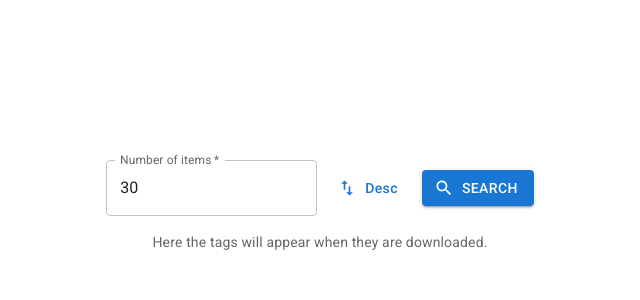
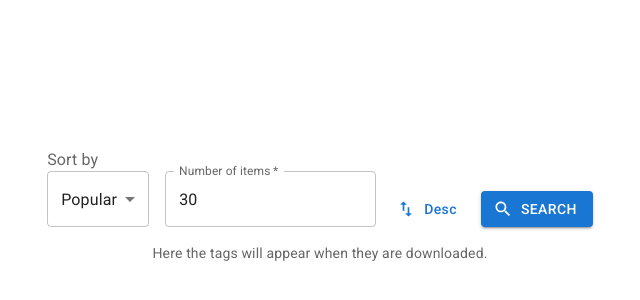
Before and after one commit to MASSHUU12/mediporta-recruitment-task, a React (Vite) app: page / in a window 1280 px wide. Shown: the part 234-534 px from the top of the page, without its empty margins (320-960 px from the left). Built offline with nearby package versions, Linux system fonts and the light colour scheme.

Commit message:
Add SortBy to Menu

```diff
--- a/src/components/Menu.tsx
+++ b/src/components/Menu.tsx
@@ -3,6 +3,7 @@ import { SortOrder } from "../types/Sort";
 import SortDirection from "./SortDirection";
 import Submit from "./Submit";
 import ItemCountField from "./ItemCountField";
+import SortBy from "./SortBy";
 
 interface MenuProps {
 	submitDisabled: boolean;
@@ -15,8 +16,9 @@ function Menu(props: MenuProps): JSX.Element {
 		<Stack
 			spacing={2}
 			direction="row"
-			alignItems="center"
+			alignItems="end"
 		>
+			<SortBy />
 			<ItemCountField
 				min={0}
 				max={100}
```
